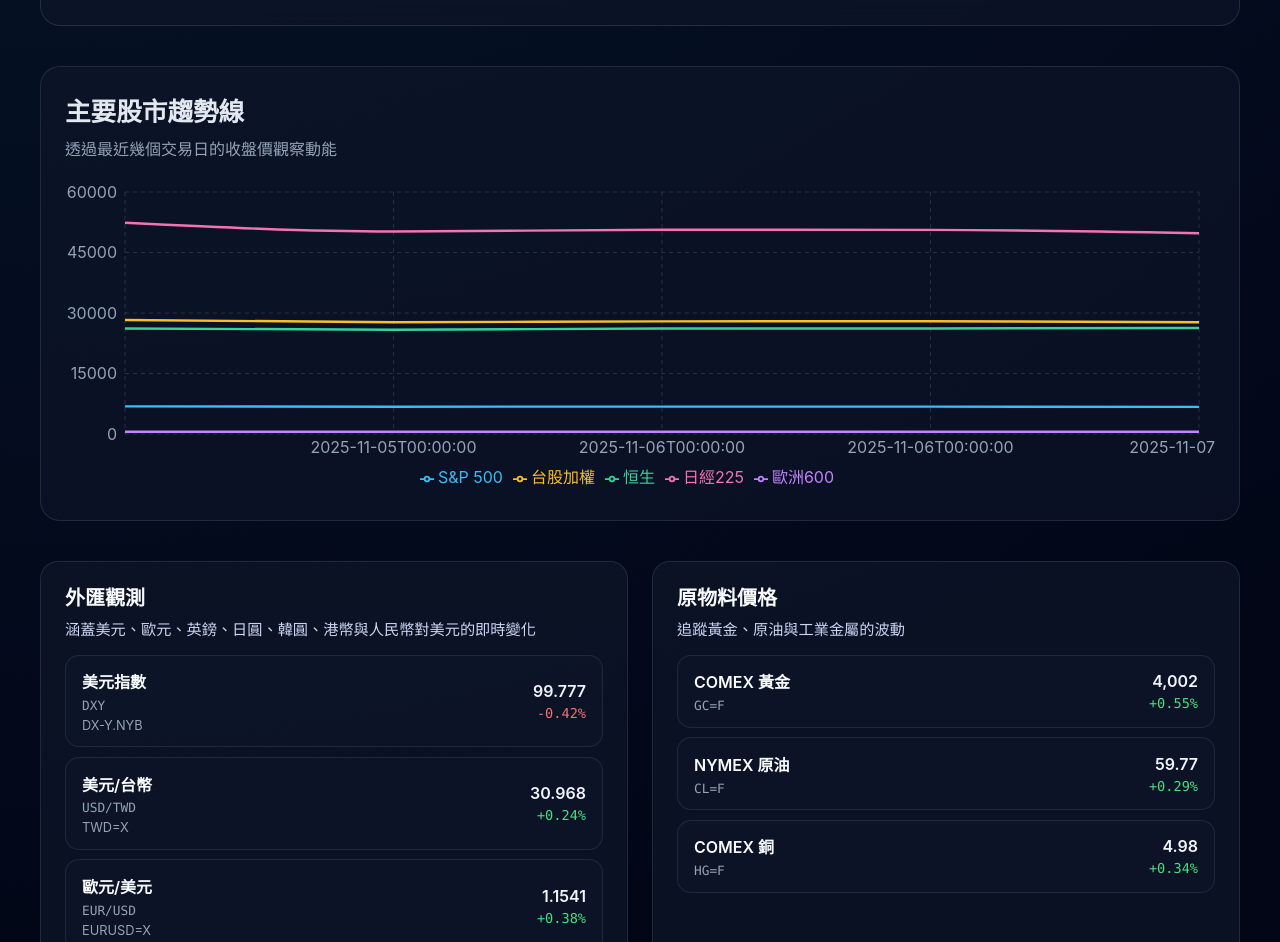
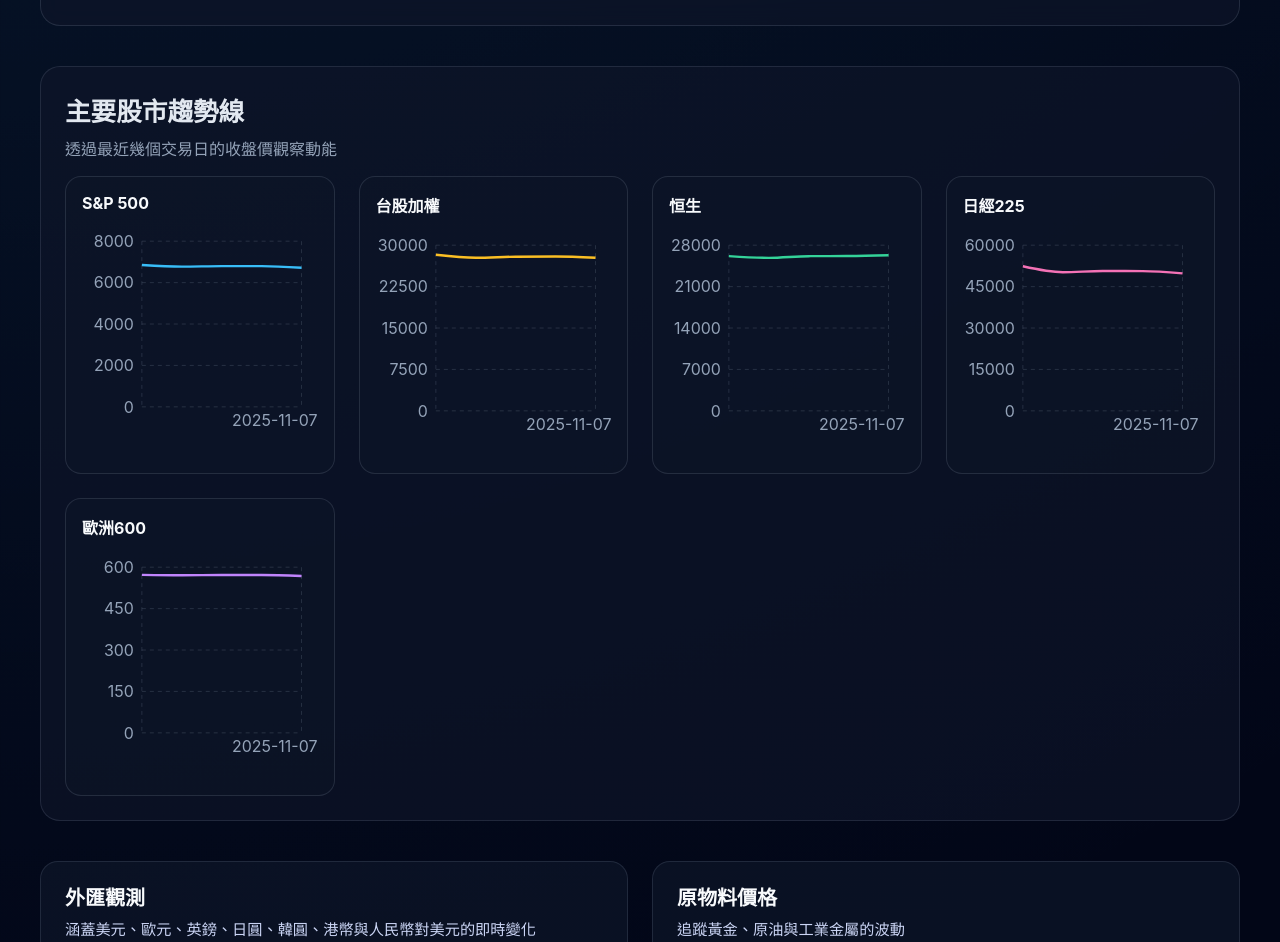
Before and after one commit to taochen1114/globel-market-pulse, an Astro site in the folder web/: page / in a window 1280 px wide. Shown: the part 1273-2215 px from the top of the page. Built offline with nearby package versions, Linux system fonts and the light colour scheme; Astro itself is replaced by a stand-in of ours.

Commit message:
Refine market trend charts layout

```diff
--- /dev/null
+++ b/web/src/components/TrendChartGrid.astro
@@ -0,0 +1,68 @@
+---
+import LineChart from "./charts/LineChart";
+
+interface TrendChartConfig {
+  title: string;
+  color: string;
+  data: Record<string, string | number | null>[];
+  valueKey: string;
+  valueLabel?: string;
+}
+
+const { charts, xKey = "日期" }: { charts: TrendChartConfig[]; xKey?: string } = Astro.props;
+---
+{charts.length ? (
+  <div class="trend-grid">
+    {charts.map(({ title, color, data, valueKey, valueLabel }) => (
+      <article class="chart-card" aria-label={`${title} 近期走勢`}>
+        <header class="chart-header">
+          <h3>{title}</h3>
+        </header>
+        <div class="chart-wrapper">
+          <LineChart
+            client:load
+            data={data}
+            xKey={xKey}
+            series={[{ dataKey: valueKey, color, name: valueLabel ?? title }]}
+            height={220}
+            showLegend={false}
+          />
+        </div>
+      </article>
+    ))}
+  </div>
+) : null}
+
+<style>
+.trend-grid {
+  display: grid;
+  gap: 1.5rem;
+  grid-template-columns: repeat(auto-fit, minmax(240px, 1fr));
+}
+
+.chart-card {
+  background: rgba(15, 23, 42, 0.35);
+  border-radius: 16px;
+  border: 1px solid rgba(148, 163, 184, 0.18);
+  padding: 1rem 1rem 1.5rem;
+  display: flex;
+  flex-direction: column;
+  gap: 0.75rem;
+}
+
+.chart-header h3 {
+  margin: 0;
+  font-size: 1rem;
+  color: #f8fafc;
+}
+
+.chart-wrapper {
+  height: 220px;
+}
+
+@media (max-width: 768px) {
+  .trend-grid {
+    grid-template-columns: 1fr;
+  }
+}
+</style>
--- a/web/src/components/charts/LineChart.tsx
+++ b/web/src/components/charts/LineChart.tsx
@@ -11,17 +11,19 @@
   data: Record<string, string | number | null>[];
   xKey: string;
   series: SeriesConfig[];
+  height?: number;
+  showLegend?: boolean;
 }
 
-const LineChart: FC<LineChartProps> = ({ data, xKey, series }) => {
+const LineChart: FC<LineChartProps> = ({ data, xKey, series, height = 320, showLegend = true }) => {
   return (
-    <ResponsiveContainer width="100%" height={320}>
+    <ResponsiveContainer width="100%" height={height}>
       <RechartsLineChart data={data} margin={{ top: 16, right: 16, bottom: 8, left: 0 }}>
         <CartesianGrid strokeDasharray="4 4" stroke="rgba(148, 163, 184, 0.2)" />
         <XAxis dataKey={xKey} stroke="#94a3b8" tickLine={false} axisLine={false} />
         <YAxis stroke="#94a3b8" tickLine={false} axisLine={false} />
         <Tooltip contentStyle={{ background: "#0f172a", borderRadius: 12, border: "1px solid rgba(148,163,184,0.2)", color: "#e2e8f0" }} />
-        <Legend />
+        {showLegend && <Legend />}
         {series.map(({ dataKey, color, name }) => (
           <Line key={dataKey} type="monotone" dataKey={dataKey} stroke={color} strokeWidth={2.4} dot={false} name={name} />
         ))}
--- a/web/src/pages/index.astro
+++ b/web/src/pages/index.astro
@@ -3,7 +3,7 @@
 import MarketSummaryCard from "../components/MarketSummaryCard.astro";
 import SectionTitle from "../components/SectionTitle.astro";
 import PerformanceTable from "../components/PerformanceTable.astro";
-import LineChart from "../components/charts/LineChart";
+import TrendChartGrid from "../components/TrendChartGrid.astro";
 import SnapshotGrid from "../components/SnapshotGrid.astro";
 import SnapshotList from "../components/SnapshotList.astro";
 
@@ -75,21 +75,29 @@
 ];
 
 const marketHistory = marketsHistory as Record<string, { date: string; close: number | null }[]>;
-const timeline = (marketHistory[trendSymbols[0].slug] ?? []).map((entry) => entry.date);
-const globalLineData = timeline.map((date, index) => {
-  const row: Record<string, string | number | null> = { 日期: date };
-  trendSymbols.forEach(({ slug, label }) => {
-    const series = marketHistory[slug];
-    row[label] = series?.[index]?.close ?? null;
-  });
-  return row;
-});
-
-const lineSeries = trendSymbols.map(({ label }, idx) => ({
-  dataKey: label,
-  color: ["#38bdf8", "#fbbf24", "#34d399", "#f472b6", "#c084fc"][idx % 5],
-  name: label
-}));
+const trendPalette = ["#38bdf8", "#fbbf24", "#34d399", "#f472b6", "#c084fc"];
+const trendCharts = trendSymbols
+  .map(({ slug, label }, idx) => {
+    const series = marketHistory[slug] ?? [];
+    const data = series.map(({ date, close }) => ({ 日期: date, 收盤價: close ?? null }));
+    if (!data.length) {
+      return undefined;
+    }
+    return {
+      title: label,
+      color: trendPalette[idx % trendPalette.length],
+      data,
+      valueKey: "收盤價",
+      valueLabel: label
+    };
+  })
+  .filter(Boolean) as {
+  title: string;
+  color: string;
+  data: Record<string, string | number | null>[];
+  valueKey: string;
+  valueLabel: string;
+}[];
 
 const periodOrder = ["1m", "2m", "3m", "6m", "1y", "3y", "5y"];
 const performancePeriods = periodOrder
@@ -121,10 +129,12 @@
     items={highlightItems}
   />
 
-  <section class="trend">
-    <SectionTitle title="主要股市趨勢線" subtitle="透過最近幾個交易日的收盤價觀察動能" />
-    <LineChart client:load data={globalLineData} xKey="日期" series={lineSeries} />
-  </section>
+  {trendCharts.length > 0 && (
+    <section class="trend">
+      <SectionTitle title="主要股市趨勢線" subtitle="透過最近幾個交易日的收盤價觀察動能" />
+      <TrendChartGrid charts={trendCharts} xKey="日期" />
+    </section>
+  )}
 
   <section class="grid two">
     <SnapshotList
```
Also changed, not shown: web/src/pages/asia.astro (+26 -17 lines), web/src/pages/europe.astro (+26 -17 lines), web/src/pages/us.astro (+26 -17 lines).
